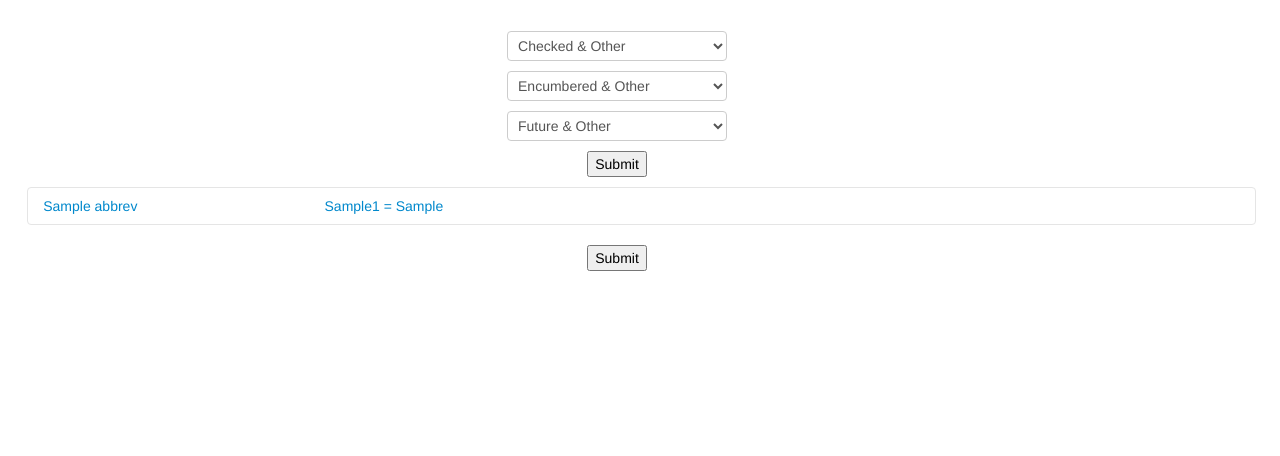
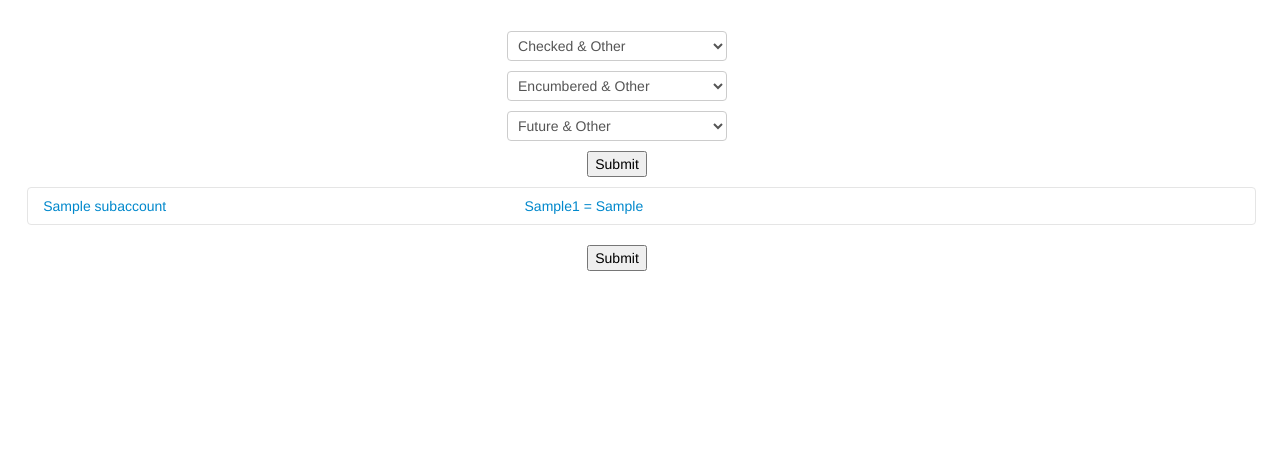
Before and after one commit to quantum-bits/budget-tracker, a Django app: template budget_app/templates/subaccount_entries.html in a window 1280 px wide. Shown: the part 259-715 px from the top of the page. Run offline with Django 3.2, Linux system fonts and the light colour scheme; the template is opened without the code that fills it: most values are stand-ins (such as "Sample title", 1, 10 or a date in 2020); parts of the project's set-up code (start-up, migrations or seed data) failed here and were passed over.

Commit message:
added abbreviations to subaccount display name

```diff
--- a/budget_app/campus_models.py
+++ b/budget_app/campus_models.py
@@ -95,7 +95,10 @@ class SubAccount(models.Model):
 
 
     def __unicode__(self):
-        return self.abbrev
+        if self.abbrev == self.name:
+            return self.abbrev
+        else:
+            return self.abbrev+' ('+self.name+')'
 
     class Meta:
         ordering = [ 'abbrev' ]
--- a/budget_app/templates/budget_entries.html
+++ b/budget_app/templates/budget_entries.html
@@ -61,13 +61,13 @@
 		{% if expense.expense_budget_line.all.count > 1 %}
 		{% for ebl in expense.expense_budget_line.all %}
 		<div>
-	         {{ ebl.budget_line.code }}{% if ebl.subaccount != None %} ({{ ebl.subaccount }}){% endif %}:
+	         {{ ebl.budget_line.code }}{% if ebl.subaccount != None %} [{{ ebl.subaccount }}]{% endif %}:
 		   {% if ebl.debit_or_credit == ebl.DEBIT %} ({{ebl.formattedprice }}) {% else %} {{ebl.formattedprice}} {% endif %}
 		</div>
 		{% endfor %}
 		{% else %}
 		{% for ebl in expense.expense_budget_line.all %}
-		{{ ebl.budget_line.code }}{% if ebl.subaccount != None %} ({{ ebl.subaccount }}){% endif %}
+		{{ ebl.budget_line.code }}{% if ebl.subaccount != None %} [{{ ebl.subaccount }}]{% endif %}
 		{% endfor %}
 		{% endif %}
 	      </td>
--- a/budget_app/templates/subaccount_entries.html
+++ b/budget_app/templates/subaccount_entries.html
@@ -3,7 +3,7 @@
 {% block content %}
 
 <style type="text/css">
-div.f1 { float: left; width: 150px; }
+div.f1 { float: left; width: 350px; }
 div.f2 { float: left; text-align: right; width: 250px; }
 div.f3 { clear: both; }
 </style>
@@ -49,7 +49,7 @@ div.f3 { clear: both; }
 	   data-toggle="collapse"
 	   data-parent="#year-accordion"
 	   href="#{{row.subaccount.id}}">
-	 <div class="f1">{{row.subaccount.abbrev}}</div>
+	 <div class="f1">{{row.subaccount}}</div>
 	 <div class="f2">
 	   {{row.subaccount_available}}{{row.total_debit_minus_credit}} = {{row.subaccount_remaining}}
 	 </div><div class="f3"></div>
```
Also changed, not shown: 1 other file.
